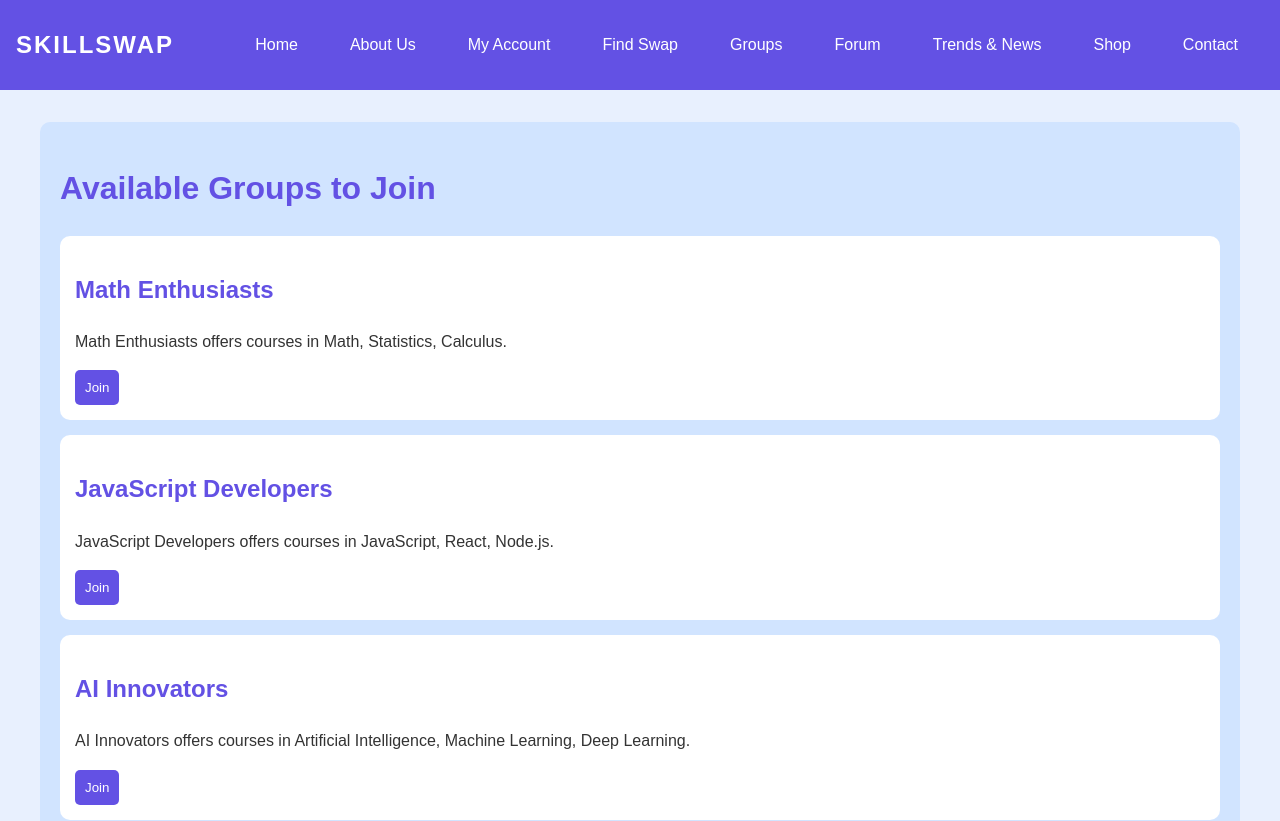
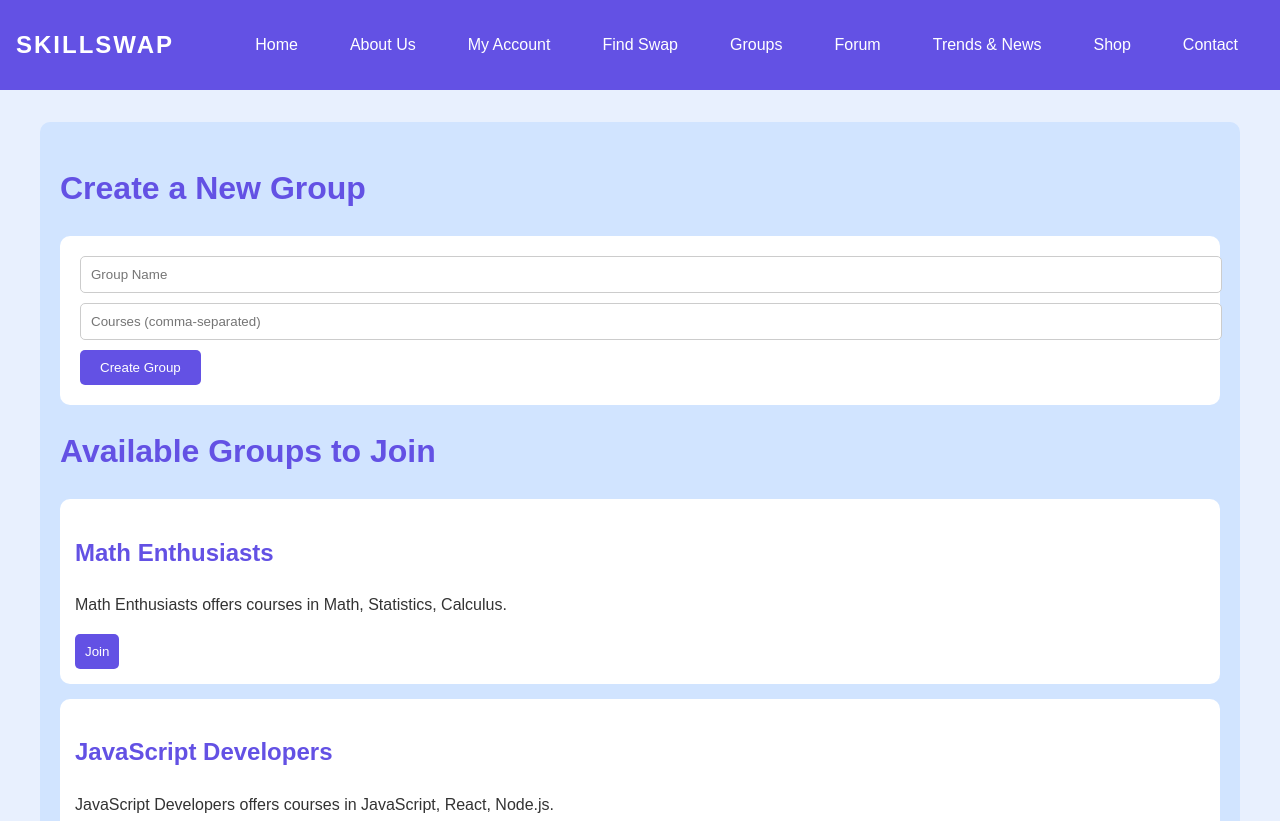
Before and after one commit to NesliHumber/group9_project, a plain HTML site: page groups.html in a window 1280 px wide. Shown: the top 821 px of the page. Drawn offline with Linux system fonts and the light colour scheme.

Commit message:
Updates group page

```diff
--- a/groups.css
+++ b/groups.css
@@ -91,6 +91,34 @@ nav ul li a:hover {
    background-color:#7A6AE6;
 }
 
+#create-group-form {
+    background-color: #fff;
+    padding: 20px;
+    border-radius: 10px;
+    margin-bottom: 20px;
+}
+
+#create-group-form input {
+    width: 100%;
+    padding: 10px;
+    margin-bottom: 10px;
+    border: 1px solid #ccc;
+    border-radius: 5px;
+}
+
+#create-group-form button {
+    background-color: #6351e4;
+    color: white;
+    border: none;
+    padding: 10px 20px;
+    border-radius: 5px;
+    cursor: pointer;
+}
+
+#create-group-form button:hover {
+    background-color: #7A6AE6;
+}
+
 .footer {
     background-color: #6351e4;
     color: #fff;
--- a/groups.html
+++ b/groups.html
@@ -27,6 +27,12 @@
 
 <div class="about-container">
     <div class="about-section">
+        <h1>Create a New Group</h1>
+        <form id="create-group-form">
+            <input type="text" id="group-name" placeholder="Group Name" required>
+            <input type="text" id="group-courses" placeholder="Courses (comma-separated)" required>
+            <button type="submit">Create Group</button>
+        </form>
         <h1>Available Groups to Join</h1>
         <div id="groups-list"></div>
     </div>
--- a/groups.js
+++ b/groups.js
@@ -1,54 +1,35 @@
-// Group objects
-const group1 = {
-    name: "Math Enthusiasts",
-    courses: ["Math", "Statistics", "Calculus"],
+// Group class
+class Group {
+    constructor(name, courses) {
+        this.name = name;
+        this.courses = courses;
+    }
+
     displayInfo() {
         return `${this.name} offers courses in ${this.courses.join(", ")}.`;
-    },
+    }
+
     addCourse(course) {
         this.courses.push(course);
         console.log(`Added new course to ${this.name}: ${course}`);
-    },
+    }
+
     getTotalCourses() {
         return this.courses.length;
     }
- };
+}
 
- const group2 = {
-    name: "JavaScript Developers",
-    courses: ["JavaScript", "React", "Node.js"],
-    displayInfo() {
-        return `${this.name} offers courses in ${this.courses.join(", ")}.`;
-    },
-    addCourse(course) {
-        this.courses.push(course);
-        console.log(`Added new course to ${this.name}: ${course}`);
-    },
-    getTotalCourses() {
-        return this.courses.length;
-    }
- };
+// Initial groups
+let groups = [
+    new Group("Math Enthusiasts", ["Math", "Statistics", "Calculus"]),
+    new Group("JavaScript Developers", ["JavaScript", "React", "Node.js"]),
+    new Group("AI Innovators", ["Artificial Intelligence", "Machine Learning", "Deep Learning"])
+];
 
- const group3 = {
-    name: "AI Innovators",
-    courses: ["Artificial Intelligence", "Machine Learning", "Deep Learning"],
-    displayInfo() {
-        return `${this.name} offers courses in ${this.courses.join(", ")}.`;
-    },
-    addCourse(course) {
-        this.courses.push(course);
-        console.log(`Added new course to ${this.name}: ${course}`);
-    },
-    getTotalCourses() {
-        return this.courses.length;
-    }
- };
-
- // Function to render groups
- function renderGroups() {
+// Function to render groups
+function renderGroups() {
     const groupsList = document.getElementById("groups-list");
-
-    const groups = [group1, group2, group3];
+    groupsList.innerHTML = ''; // Clear existing groups
 
     groups.forEach(group => {
         const groupCard = document.createElement("div");
@@ -71,7 +52,28 @@ const group1 = {
 
         groupsList.appendChild(groupCard);
     });
- }
+}
 
- // Call the function to render groups on page load
- window.onload = renderGroups;
+// Function to handle group creation
+function createGroup(event) {
+    event.preventDefault();
+    const nameInput = document.getElementById('group-name');
+    const coursesInput = document.getElementById('group-courses');
+
+    const name = nameInput.value.trim();
+    const courses = coursesInput.value.split(',').map(course => course.trim());
+
+    if (name && courses.length > 0) {
+        const newGroup = new Group(name, courses);
+        groups.push(newGroup);
+        renderGroups();
+        nameInput.value = '';
+        coursesInput.value = '';
+    }
+}
+
+// Event listeners
+window.onload = () => {
+    renderGroups();
+    document.getElementById('create-group-form').addEventListener('submit', createGroup);
+};
```
